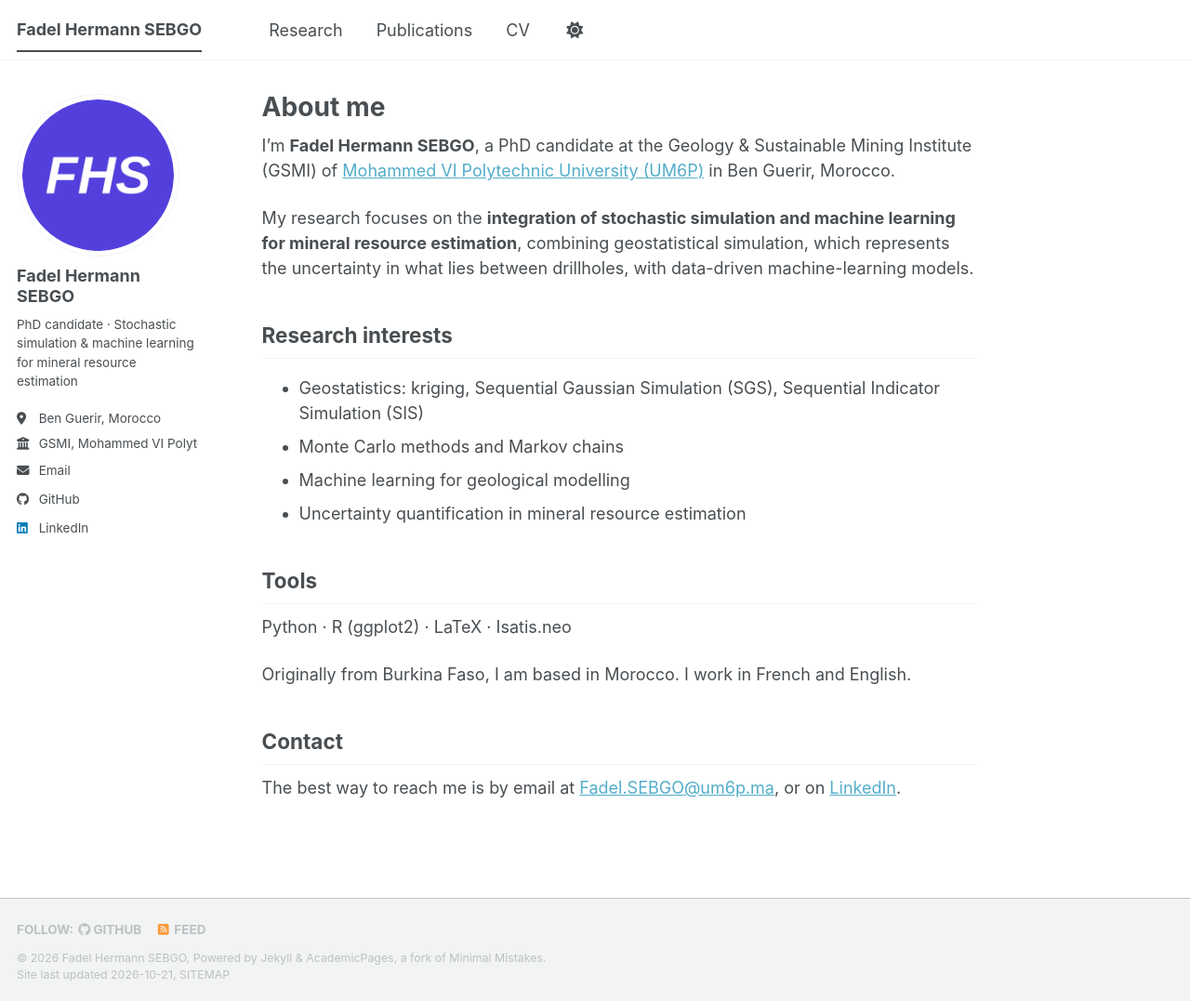
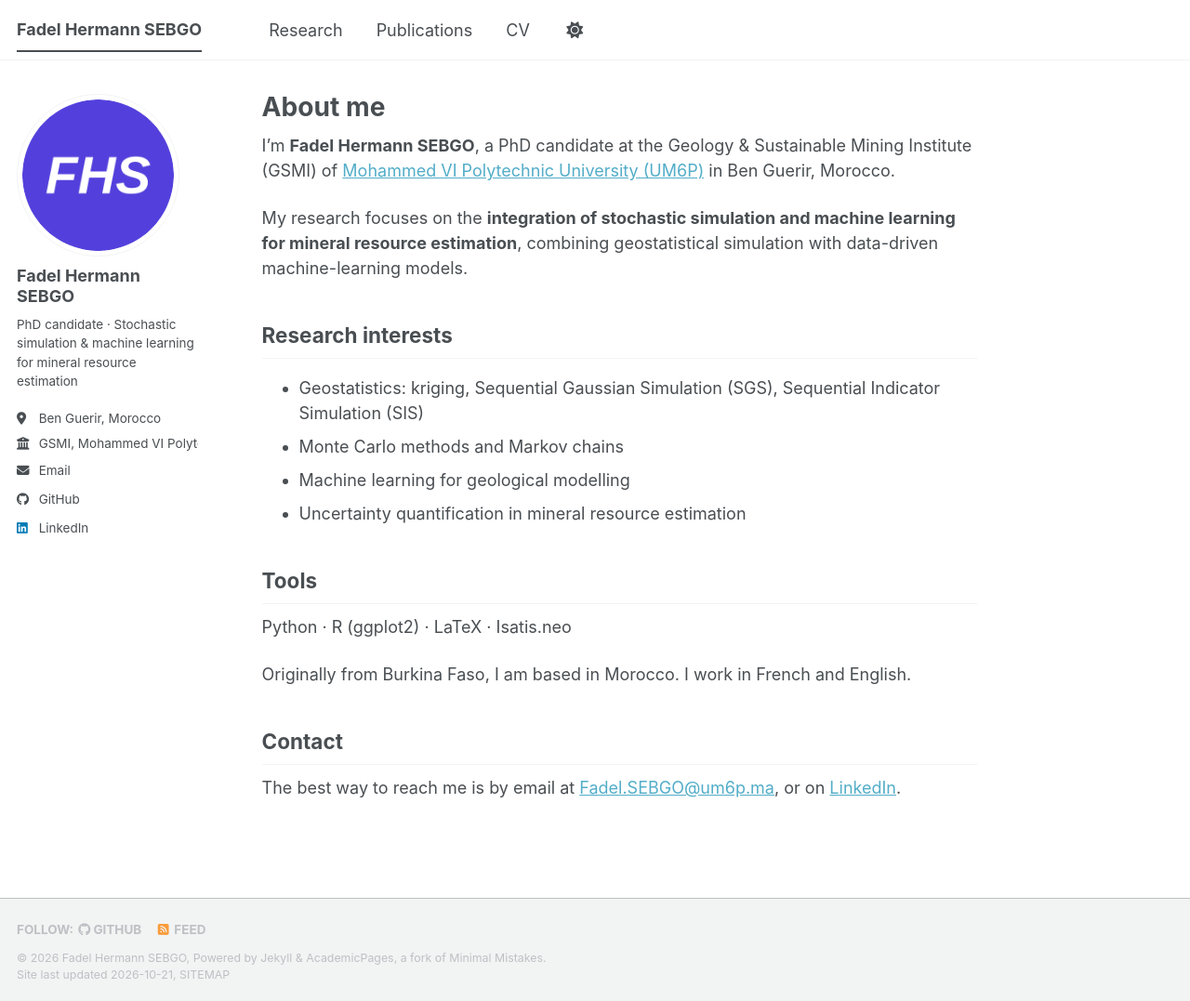
Before and after one commit to F-H-SEBGO/F-H-SEBGO.github.io, a Jekyll site: the page built from _pages/about.md, in a window 1280 px wide and 1077 px high. Shown: the whole window at 93% size. Built offline with Jekyll 4.4.1, drawn with Linux system fonts in a browser that asks for light colours; a style sheet for code colours, icons or effects is not loaded.

Commit message:
Refine research focus description in about.md
Removed redundant phrase in research focus description.

```diff
--- a/_pages/about.md
+++ b/_pages/about.md
@@ -9,7 +9,7 @@ redirect_from:
 
 I'm **Fadel Hermann SEBGO**, a PhD candidate at the Geology & Sustainable Mining Institute (GSMI) of [Mohammed VI Polytechnic University (UM6P)](https://www.um6p.ma/) in Ben Guerir, Morocco.
 
-My research focuses on the **integration of stochastic simulation and machine learning for mineral resource estimation**, combining geostatistical simulation, which represents the uncertainty in what lies between drillholes, with data-driven machine-learning models.
+My research focuses on the **integration of stochastic simulation and machine learning for mineral resource estimation**, combining geostatistical simulation with data-driven machine-learning models.
 
 Research interests
 ------
```
